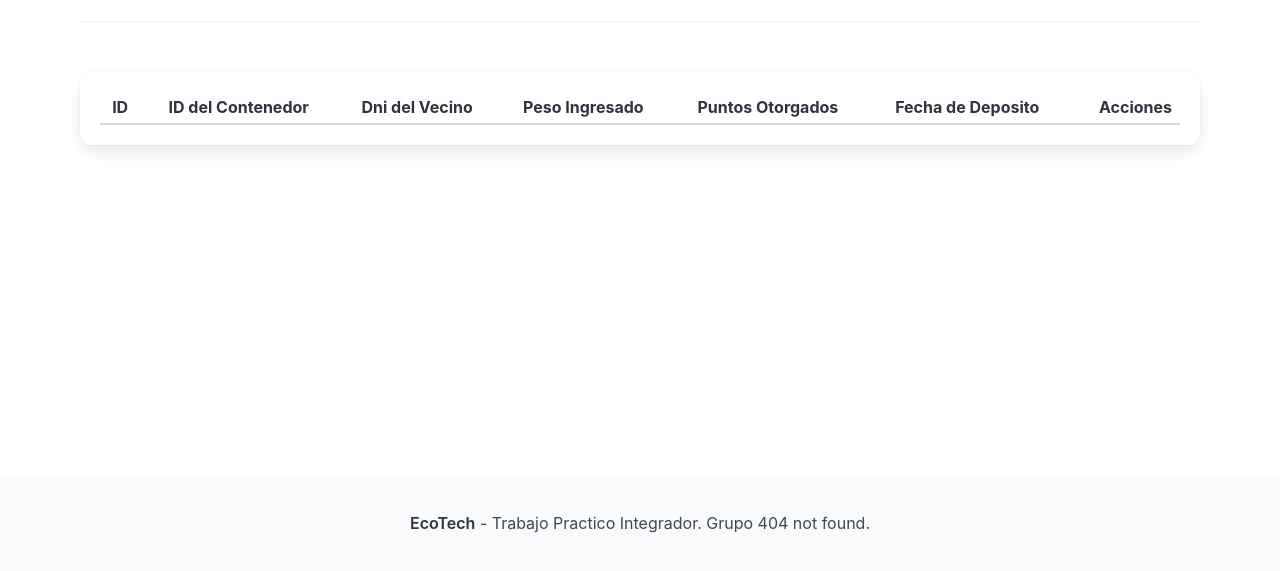
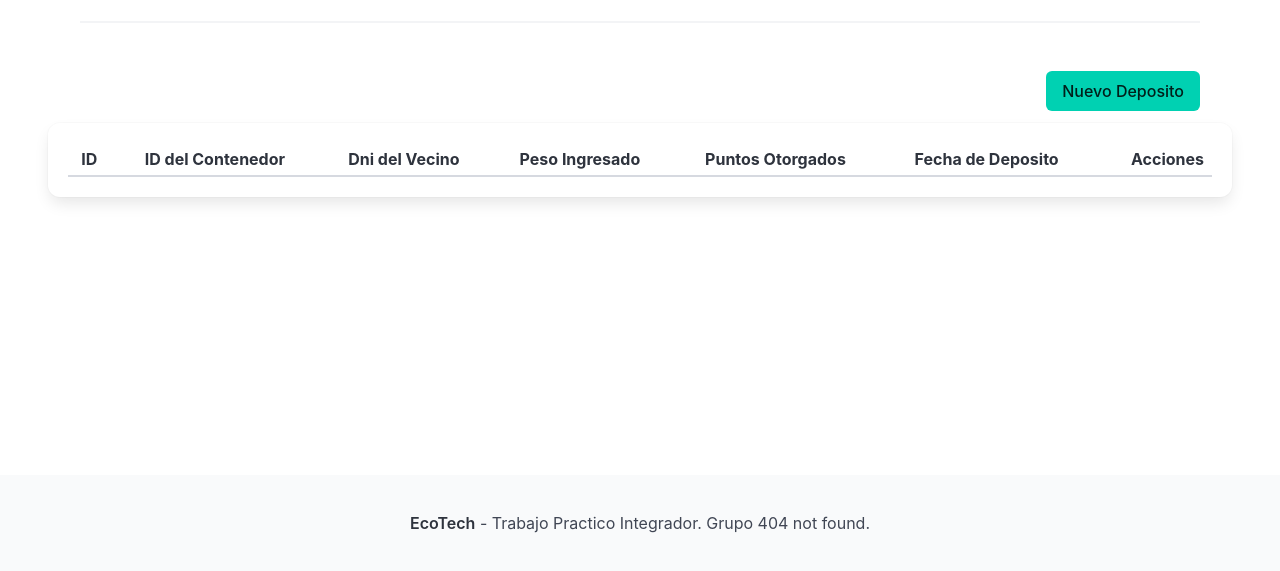
Before and after one commit to NahuelLescano/EcoTech, a plain HTML site: page frontend/depositosResiduos.html in a window 1280 px wide. Shown: the part 181-752 px from the top of the page. Drawn offline with nearby package versions, Linux system fonts and the light colour scheme; no server answers.

Commit message:
hotfix boton nuevo deposito

```diff
--- a/frontend/depositosResiduos.html
+++ b/frontend/depositosResiduos.html
@@ -49,7 +49,14 @@
                 </header>
 
                 <hr class="has-background-light mb-6" />
-
+                <div class="level-right">
+              <div class="level-item">
+                <a href="deposito-nuevo.html" class="button is-primary">
+                  <span>Nuevo Deposito</span>
+                </a>
+              </div>
+            </div>
+          </div>
                 <p id="error" class="has-text-danger mb-3"></p>
 
                 <div class="box">
```
